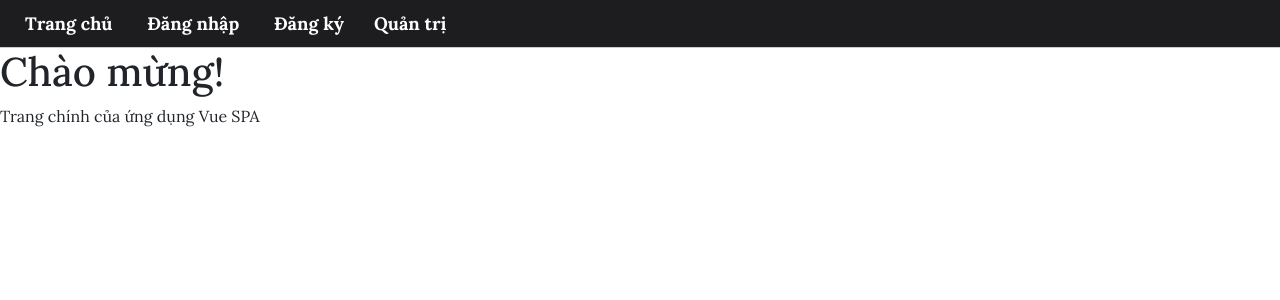
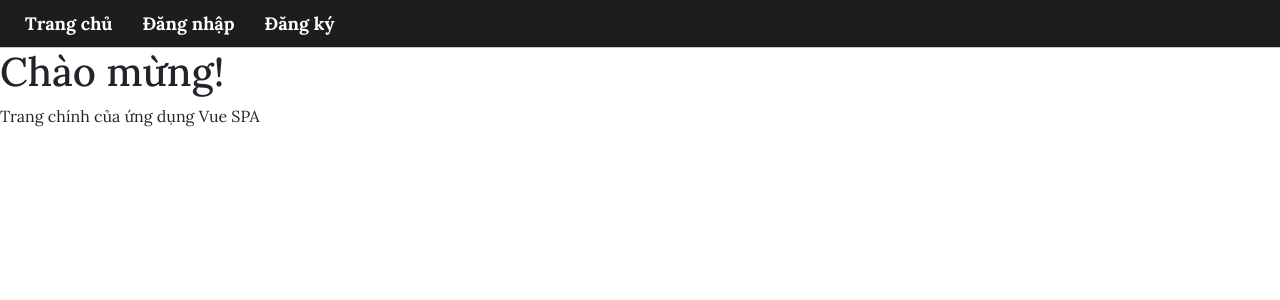
Before and after one commit to caotuanvy/DANT-404, a Vue app in the folder th/frontend/: page / in a window 1280 px wide. Shown: the top 300 px of the page. Built offline with nearby package versions, Linux system fonts and the light colour scheme; a web font is replaced by a local one.

Commit message:
nhanh phu

```diff
--- a/th/frontend/src/App.vue
+++ b/th/frontend/src/App.vue
@@ -1,16 +1,23 @@
 <template>
   <div id="app">
-    <nav class="nav-main">
-      <router-link class="a" to="/">Trang chủ </router-link>
-      <router-link  class="a" to="/login">Đăng nhập </router-link>
-      <router-link  class="a" to="/register">Đăng ký</router-link>
-      <router-link  class="a" to="/admin">Quản trị</router-link>
+    <nav class="nav-main" v-if="!isAdminRoute">
+      <router-link class="a" to="/">Trang chủ</router-link>
+      <router-link class="a" to="/login">Đăng nhập</router-link>
+      <router-link class="a" to="/register">Đăng ký</router-link>
+
     </nav>
     <router-view />
   </div>
 </template>
 
 <script setup>
+import { computed } from 'vue'
+import { useRoute } from 'vue-router'
+
+const route = useRoute()
+
+
+const isAdminRoute = computed(() => route.path.startsWith('/admin'))
 </script>
 
 <style>
--- a/th/frontend/src/views/admin/EditProduct.vue
+++ b/th/frontend/src/views/admin/EditProduct.vue
@@ -112,7 +112,7 @@ const removeImage = async (imageId) => {
         Authorization: `Bearer ${localStorage.getItem('token')}`,
       },
     });
-    // Xóa ảnh trong local state để không phải reload
+
     product.value.images = product.value.images.filter(img => img.image_id !== imageId);
     alert('Xóa ảnh thành công!');
   } catch (err) {
```
